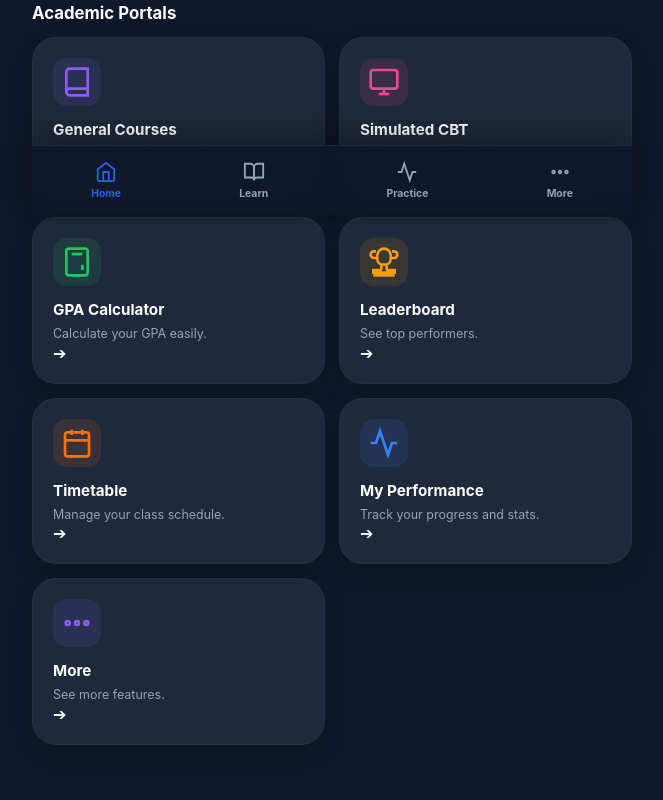
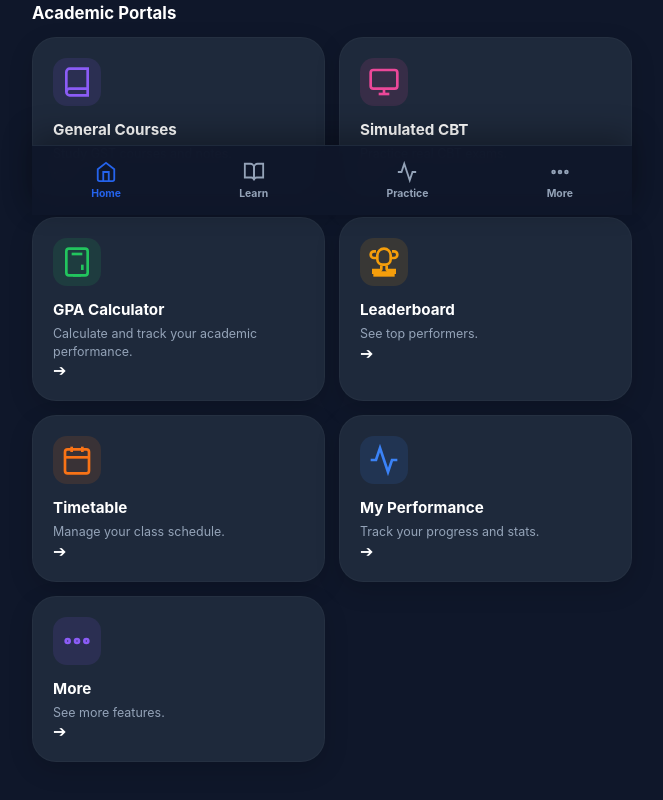
Before and after one commit to Funds7/Examify, a plain HTML site: page index.html in a window 1280 px wide. Shown: the part 585-1385 px from the top of the page, without its empty margins (308-971 px from the left). Drawn offline with Linux system fonts and the light colour scheme; no server answers.

Commit message:
Change GPA Calculator description text
Updated the GPA Calculator description for clarity.

```diff
--- a/index.html
+++ b/index.html
@@ -155,12 +155,12 @@ Master your GST courses.
         </div>
 
         <!-- Portal 3: GPA Calculator -->
-        <div class="grid-card" onclick="alert('GPA Calculator is coming soon in v1.1!')">
+   <div class="grid-card" onclick="window.location.href='cgpa.html'">
           <div class="grid-icon green">
             <svg width="32" height="32" viewBox="0 0 24 24" fill="none" stroke="currentColor" stroke-width="2"><rect x="4" y="2" width="16" height="20" rx="2" ry="2"></rect><line x1="9" y1="22" x2="15" y2="22"></line><line x1="8" y1="6" x2="16" y2="6"></line><line x1="16" y1="14" x2="16" y2="18"></line></svg>
           </div>
           <h3>GPA Calculator</h3>
-          <p>Calculate your GPA easily.</p>
+          <p>Calculate and track your academic performance.</p>
           <div class="arrow-indicator">➔</div>
         </div>
 
```
